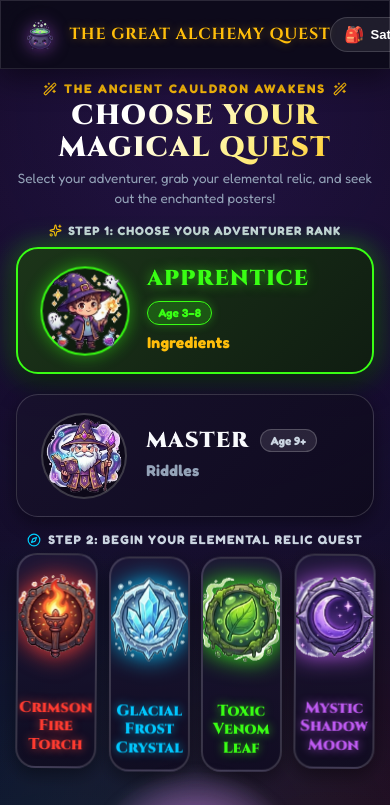
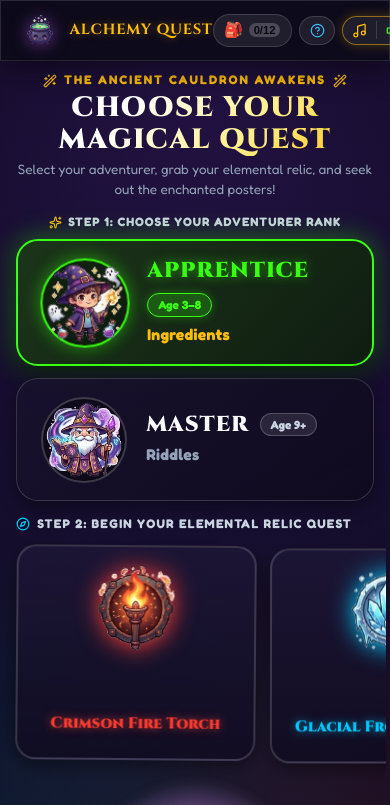
Before and after one commit to steckdev/potion-explosion, a React (Vite) app: page / in a window 390 px wide. Shown: the top 805 px of the page. Built offline with nearby package versions, Linux system fonts and the light colour scheme.

Commit message:
fix(mobile): simplify header to ALCHEMY QUEST, enable horizontal quest swipe carousel, add jsQR scanner fallback for iOS Safari, and remove Station prefix

```diff
--- a/package.json
+++ b/package.json
@@ -10,6 +10,7 @@
   },
   "dependencies": {
     "@types/qrcode": "^1.5.6",
+    "jsqr": "^1.4.0",
     "qrcode": "^1.5.4",
     "react": "^19.3.1",
     "react-dom": "^19.3.1"
--- a/src/components/AdminPosterStudio.tsx
+++ b/src/components/AdminPosterStudio.tsx
@@ -2086,7 +2086,7 @@ export const AdminPosterStudio: React.FC<AdminPosterStudioProps> = ({
                           <strong style={{ fontSize: '0.95rem', color: '#f8fafc' }}>{card.name}</strong>
                         </div>
                         <div style={{ fontSize: '0.75rem', color: '#94a3b8' }}>
-                          {card.location || 'Station'} • Letter: <strong style={{ color: '#39ff14' }}>{card.targetLetter}</strong> ({card.riddleAnswer})
+                          {card.location || 'Office'} • Letter: <strong style={{ color: '#39ff14' }}>{card.targetLetter}</strong> ({card.riddleAnswer})
                         </div>
                       </div>
                     </div>
--- a/src/components/Header.tsx
+++ b/src/components/Header.tsx
@@ -216,7 +216,7 @@ export const Header: React.FC<HeaderProps> = ({
         />
         <div style={{ flexShrink: 0 }}>
           <h1 className="font-mystic" style={{
-            fontSize: 'clamp(1rem, 2.4vw, 1.25rem)',
+            fontSize: 'clamp(0.92rem, 3.2vw, 1.25rem)',
             letterSpacing: '0.8px',
             color: '#ffbe0b',
             textShadow: '0 0 10px rgba(255, 190, 11, 0.4)',
@@ -224,13 +224,13 @@ export const Header: React.FC<HeaderProps> = ({
             margin: 0,
             whiteSpace: 'nowrap'
           }}>
-            THE GREAT ALCHEMY QUEST
+            ALCHEMY QUEST
           </h1>
         </div>
       </button>
 
       {/* Action Controls */}
-      <div style={{ display: 'flex', alignItems: 'center', gap: '0.6rem' }}>
+      <div style={{ display: 'flex', alignItems: 'center', gap: '0.45rem', flexShrink: 0 }}>
         {/* Satchel Button */}
         {onOpenSatchel && (
           <button
@@ -245,13 +245,13 @@ export const Header: React.FC<HeaderProps> = ({
                 : 'rgba(255, 255, 255, 0.08)',
               border: collectedCount > 0 ? '1px solid #39ff14' : '1px solid rgba(255, 255, 255, 0.15)',
               color: '#ffffff',
-              padding: '0.45rem 0.8rem',
+              padding: '0.4rem 0.65rem',
               borderRadius: '999px',
               cursor: 'pointer',
               display: 'flex',
               alignItems: 'center',
-              gap: '0.4rem',
-              fontSize: '0.82rem',
+              gap: '0.35rem',
+              fontSize: '0.8rem',
               fontWeight: 700,
               boxShadow: collectedCount > 0 ? '0 0 12px rgba(57, 255, 20, 0.3)' : 'none',
               transition: 'all 0.2s ease'
@@ -259,14 +259,14 @@ export const Header: React.FC<HeaderProps> = ({
             onMouseEnter={(e) => e.currentTarget.style.backgroundColor = 'rgba(255, 255, 255, 0.16)'}
             onMouseLeave={(e) => e.currentTarget.style.backgroundColor = collectedCount > 0 ? 'rgba(131, 56, 236, 0.45)' : 'rgba(255, 255, 255, 0.08)'}
           >
-            <span style={{ fontSize: '1rem' }}>🎒</span>
-            <span style={{ display: 'inline' }}>Satchel</span>
+            <span style={{ fontSize: '0.95rem' }}>🎒</span>
+            <span className="desktop-only-btn" style={{ display: 'inline' }}>Satchel</span>
             <span style={{
               backgroundColor: collectedCount > 0 ? '#39ff14' : 'rgba(255, 255, 255, 0.2)',
               color: '#090714',
               borderRadius: '999px',
-              padding: '1px 6px',
-              fontSize: '0.72rem',
+              padding: '1px 5px',
+              fontSize: '0.7rem',
               fontWeight: 900
             }}>
               {collectedCount}/12
@@ -274,9 +274,10 @@ export const Header: React.FC<HeaderProps> = ({
           </button>
         )}
 
-        {/* Fullscreen Toggle */}
+        {/* Fullscreen Toggle (Desktop / iPad only, not on iPhone) */}
         <button
           onClick={toggleFullscreen}
+          className="desktop-only-btn"
           title={isFullscreen ? 'Exit Full Screen' : 'Enter Full Screen (Ideal for iPad)'}
           style={{
             background: isFullscreen ? 'rgba(57, 255, 20, 0.18)' : 'rgba(255, 255, 255, 0.08)',
@@ -307,13 +308,13 @@ export const Header: React.FC<HeaderProps> = ({
             background: 'rgba(255, 255, 255, 0.08)',
             border: '1px solid rgba(255, 255, 255, 0.15)',
             color: '#e2e8f0',
-            padding: '0.45rem 0.75rem',
+            padding: '0.4rem 0.6rem',
             borderRadius: '999px',
             cursor: 'pointer',
             display: 'flex',
             alignItems: 'center',
-            gap: '0.35rem',
-            fontSize: '0.82rem',
+            gap: '0.3rem',
+            fontSize: '0.8rem',
             fontWeight: 600,
             transition: 'all 0.2s ease'
           }}
@@ -321,7 +322,7 @@ export const Header: React.FC<HeaderProps> = ({
           onMouseLeave={(e) => e.currentTarget.style.backgroundColor = 'rgba(255, 255, 255, 0.08)'}
         >
           <HelpCircle size={15} color="#38bdf8" />
-          <span>Rules</span>
+          <span className="desktop-only-btn">Rules</span>
         </button>
 
         {/* Audio Sound Chamber & Mixer */}
@@ -350,24 +351,24 @@ export const Header: React.FC<HeaderProps> = ({
               background: 'none',
               border: 'none',
               color: audioState.isPlayingMusic && !audioState.isMuted ? '#ffbe0b' : '#e2e8f0',
-              padding: '0.45rem 0.65rem 0.45rem 0.8rem',
+              padding: '0.4rem 0.55rem',
               cursor: 'pointer',
               display: 'flex',
               alignItems: 'center',
-              gap: '0.4rem',
-              fontSize: '0.82rem',
+              gap: '0.35rem',
+              fontSize: '0.8rem',
               fontWeight: 600
             }}
             onMouseEnter={(e) => e.currentTarget.style.backgroundColor = 'rgba(255, 255, 255, 0.08)'}
             onMouseLeave={(e) => e.currentTarget.style.backgroundColor = 'transparent'}
           >
             <Music size={15} color={audioState.isPlayingMusic && !audioState.isMuted ? '#ffbe0b' : '#38bdf8'} />
-            <span style={{ maxWidth: '100px', overflow: 'hidden', textOverflow: 'ellipsis', whiteSpace: 'nowrap' }}>
+            <span className="desktop-only-btn" style={{ maxWidth: '90px', overflow: 'hidden', textOverflow: 'ellipsis', whiteSpace: 'nowrap' }}>
               {audioState.isPlayingMusic && !audioState.isMuted
                 ? (MUSIC_TRACKS.find(t => t.id === audioState.currentTrackId)?.name || 'Music')
-                : 'Audio & Music'}
+                : 'Audio'}
             </span>
-            <Sliders size={13} color="#94a3b8" />
+            <Sliders size={13} color="#94a3b8" className="desktop-only-btn" />
           </button>
 
           <div style={{ width: '1px', height: '18px', backgroundColor: 'rgba(255, 255, 255, 0.15)' }} />
@@ -384,7 +385,7 @@ export const Header: React.FC<HeaderProps> = ({
               background: 'none',
               border: 'none',
               color: audioState.isMuted ? '#f87171' : '#39ff14',
-              padding: '0.45rem 0.65rem',
+              padding: '0.4rem 0.55rem',
               cursor: 'pointer',
               display: 'flex',
               alignItems: 'center',
--- a/src/components/ScreenHub.tsx
+++ b/src/components/ScreenHub.tsx
@@ -174,8 +174,8 @@ export const ScreenHub: React.FC<ScreenHubProps> = ({
         {/* 2 Big Illustrated Guild Cards */}
         <div style={{
           display: 'grid',
-          gridTemplateColumns: 'repeat(auto-fit, minmax(320px, 1fr))',
-          gap: '1.25rem',
+          gridTemplateColumns: 'repeat(auto-fit, minmax(270px, 1fr))',
+          gap: '0.75rem',
           width: '100%'
         }}>
           {/* Card 1: Apprentice Alchemist */}
@@ -380,6 +380,14 @@ export const ScreenHub: React.FC<ScreenHubProps> = ({
         <div style={{
           display: 'flex',
           alignItems: 'center',
+          justifyContent: 'space-between',
+          width: '100%',
+          flexWrap: 'wrap',
+          gap: '0.35rem'
+        }}>
+          <div style={{
+            display: 'flex',
+            alignItems: 'center',
             gap: '0.45rem',
             fontSize: '0.78rem',
             fontWeight: 800,
@@ -390,13 +398,12 @@ export const ScreenHub: React.FC<ScreenHubProps> = ({
             <Compass size={14} color="#00d2ff" />
             <span>Step 2: Begin Your Elemental Relic Quest</span>
           </div>
+          <span className="desktop-only-btn" style={{ fontSize: '0.72rem', color: '#ffbe0b', fontWeight: 700 }}>
+            Choose a Relic
+          </span>
+        </div>
 
-        <div style={{
-          display: 'grid',
-          gridTemplateColumns: 'repeat(4, 1fr)',
-          gap: '0.75rem',
-          width: '100%'
-        }}>
+        <div className="quest-cards-container">
           {runeOrder.map((rune, index) => {
             const quest = QUESTS[rune];
             const isHovered = hoveredRune === rune;
--- a/src/data/defaultCards.ts
+++ b/src/data/defaultCards.ts
@@ -61,7 +61,7 @@ export const DEFAULT_CARDS: CardData[] = [
     targetLetter: 'S',
     riddleAnswer: 'Skeleton',
     riddle: 'I rattle my bones as I dance in the street, with no skin or muscles from head to my feet! What am I? (Take my 1st letter!)',
-    location: 'Snack Pantry / Treat Station'
+    location: 'Snack Pantry / Treat Table'
   },
   {
     id: 'card-6',
@@ -127,7 +127,7 @@ export const DEFAULT_CARDS: CardData[] = [
     targetLetter: 'I',
     riddleAnswer: 'Ink',
     riddle: 'Dark as midnight in a bottle or well, dip a feathered quill to write an ancient spell! What am I? (Take my 1st letter!)',
-    location: 'IT Rack / Blinking Server Station'
+    location: 'IT Server Rack (Blinking Lights)'
   },
   {
     id: 'card-12',
--- a/src/index.css
+++ b/src/index.css
@@ -104,6 +104,48 @@ html, body {
     radial-gradient(circle at 85% 85%, rgba(255, 59, 48, 0.12) 0%, transparent 40%),
     linear-gradient(180deg, #0b0818 0%, #130d2a 50%, #080612 100%);
   position: relative;
+  min-height: 100vh;
+  min-height: 100dvh;
+}
+
+/* Mobile Responsive Quest Cards Carousel */
+.quest-cards-container {
+  display: grid;
+  grid-template-columns: repeat(4, 1fr);
+  gap: 0.75rem;
+  width: 100%;
+}
+
+@media (max-width: 720px) {
+  .quest-cards-container {
+    display: flex;
+    overflow-x: auto;
+    scroll-snap-type: x mandatory;
+    -webkit-overflow-scrolling: touch;
+    gap: 0.85rem;
+    padding: 0.5rem 0.75rem 1.25rem 0.75rem;
+    margin: 0 -0.75rem;
+    width: calc(100% + 1.5rem);
+    scrollbar-width: thin;
+  }
+
+  .quest-cards-container > .quest-rune-card {
+    flex: 0 0 240px;
+    scroll-snap-align: center;
+  }
+
+  /* Hide non-essential desktop buttons on mobile header */
+  .desktop-only-btn {
+    display: none !important;
+  }
+}
+
+/* Modal Scroll Container Hardening for iOS Safari */
+.scrollable-modal-content {
+  max-height: min(88vh, 88dvh);
+  overflow-y: auto !important;
+  -webkit-overflow-scrolling: touch !important;
+  overscroll-behavior: contain;
 }
 
 /* Fullscreen & iPad Kiosk Mode Styles */
```
Also changed, not shown: src/components/CameraQrScannerModal.tsx (+75 -26 lines), src/components/NfcScanClaimModal.tsx (+12 -7 lines), src/components/SatchelModal.tsx (+13 -6 lines), 1 other file (tests, documents, lock files or other folders). Lines whose indentation alone changed are shown as unchanged.
